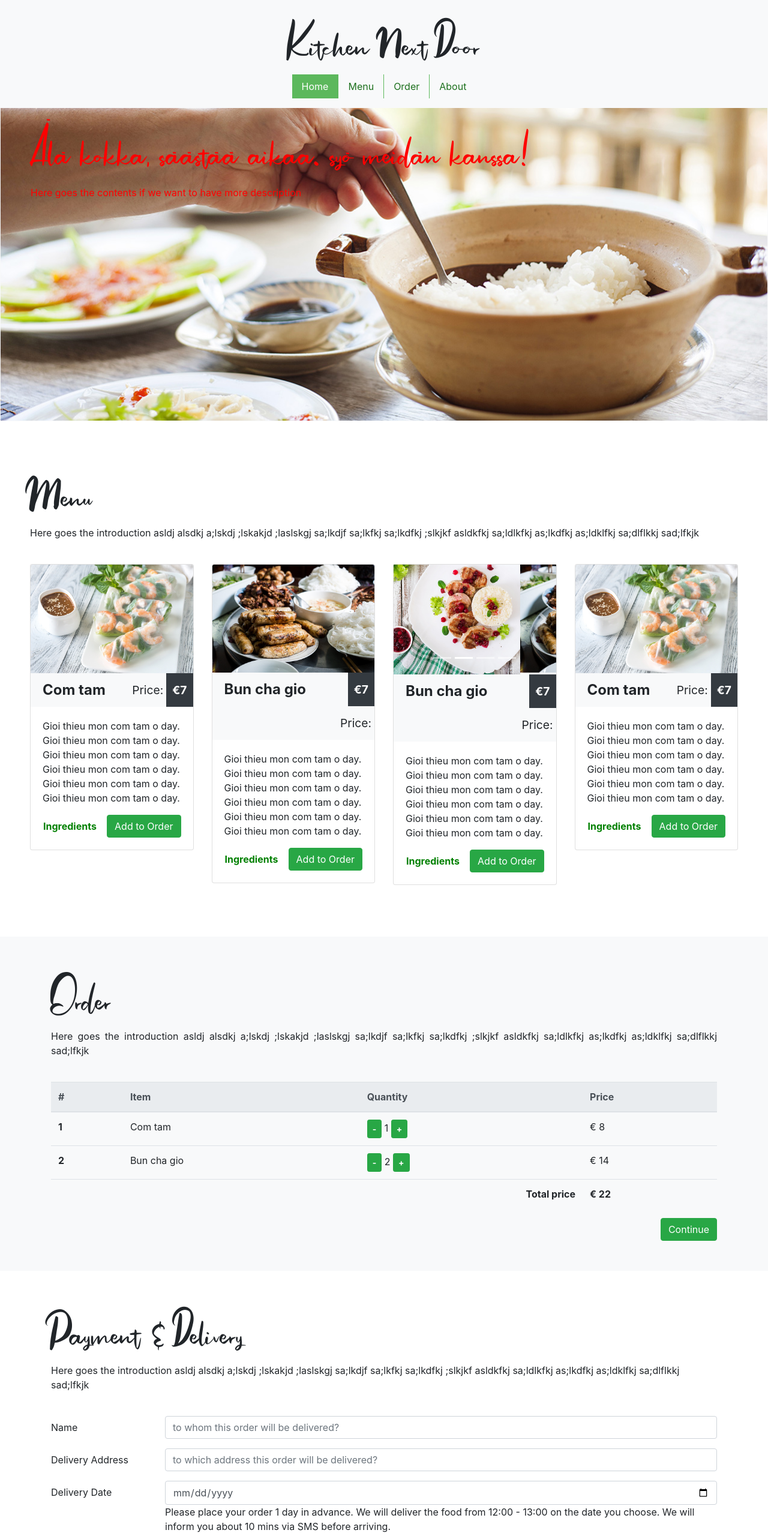
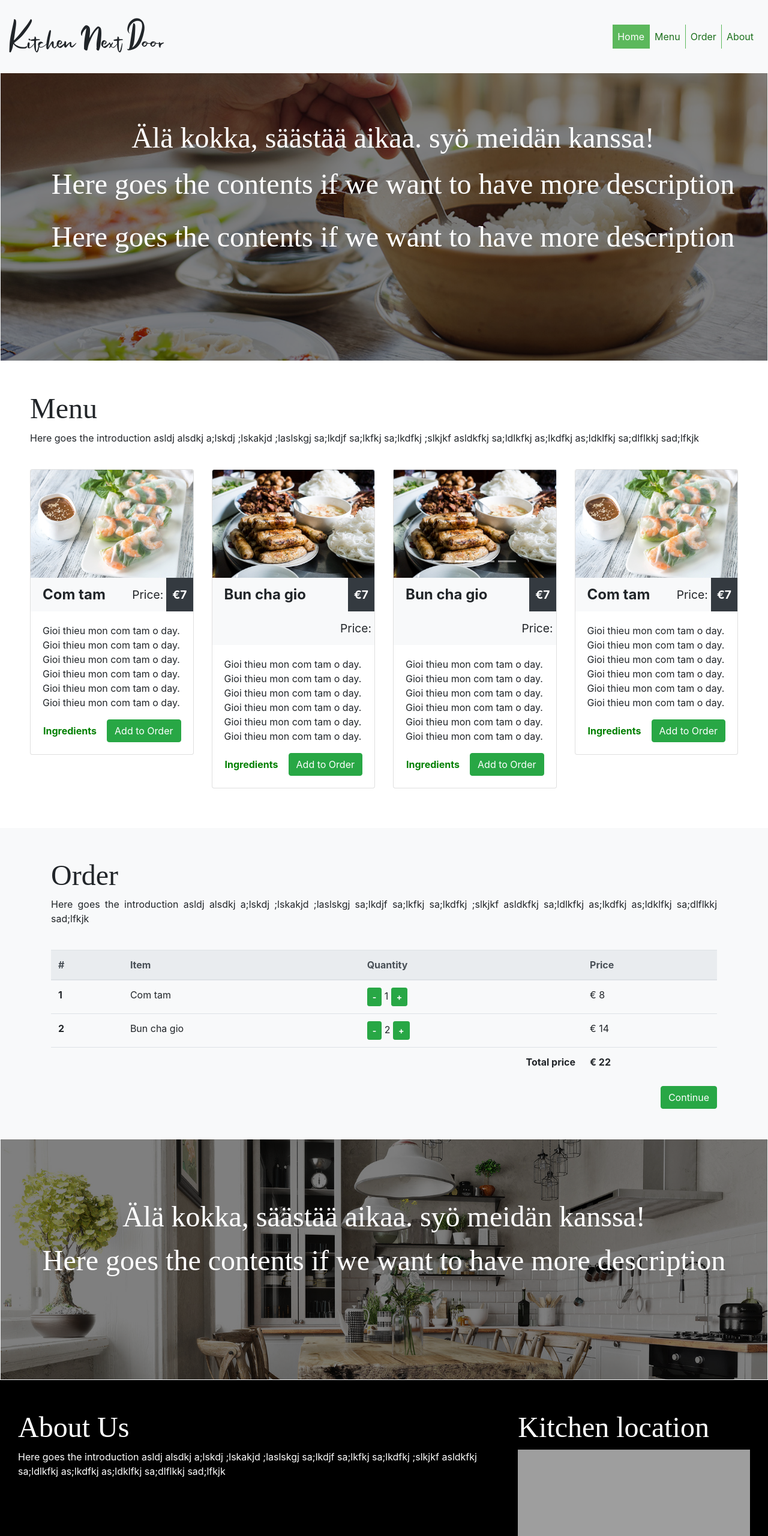
Before and after one commit to devfromfinland/learn-to-code, a plain HTML site: page index.html in a window 1280 px wide. Shown: the top 2560 px of the page at 60% size. Drawn offline with nearby package versions, Linux system fonts and the light colour scheme; some packages are replaced by stand-ins of ours; grey boxes are pictures that could not be loaded; a web font is replaced by a local one.

Commit message:
update layout
+ slider top and bottom
+ responsive menu
+ correct menu click to position
+ menu active update when scrolling down

```diff
--- a/index.html
+++ b/index.html
@@ -8,6 +8,8 @@
     <!-- Bootstrap CSS -->
     <link rel="stylesheet" href="https://maxcdn.bootstrapcdn.com/bootstrap/4.0.0/css/bootstrap.min.css" integrity="sha384-Gn5384xqQ1aoWXA+058RXPxPg6fy4IWvTNh0E263XmFcJlSAwiGgFAW/dAiS6JXm" crossorigin="anonymous">
 
+    <!-- Google Matrial Icons -->
+    <link href="https://fonts.googleapis.com/icon?family=Material+Icons" rel="stylesheet">
 
     <!-- Custom CSS -->
     <link ref="stylesheet" href="kitchen.css" type="text/css">
@@ -42,57 +44,93 @@
         font-style: normal;
       }
 
-      .header {
-        padding-top: 20px;
-        height: 180px;
-        background: #f8f9fa;
+      @font-face {
+        font-family: 'hungrychalk1';
+        src: url('fonts/hungrychalk-1-webfont.woff2') format('woff2'),
+            url('fonts/hungrychalk-1-webfont.woff') format('woff');
+        font-weight: normal;
+        font-style: normal;
+      }
+
+      @font-face {
+        font-family: 'hungrychalk2';
+        src: url('fonts/hungrychalk-2-webfont.woff2') format('woff2'),
+            url('fonts/hungrychalk-2-webfont.woff') format('woff');
+        font-weight: normal;
+        font-style: normal;
+      }
+
+      @font-face {
+        font-family: 'hungrychalk3';
+        src: url('fonts/hungrychalk-3-webfont.woff2') format('woff2'),
+            url('fonts/hungrychalk-3-webfont.woff') format('woff');
+        font-weight: normal;
+        font-style: normal;
       }
 
       h1 {
-        font-family: angoliaregular;
-        font-size: 5em;
+        font-family: hungrychalk1;
+        font-size: 3em;
       }
 
-      .header a {
+      .navbar-brand {
+        font-family: angoliaregular;
+        font-size: 4em;
+        width: 100%;
+      }
+
+      .navbar-nav {
+        margin-right: 0;
+        margin-left: auto;
+      }
+
+      .navbar-nav a {
         border-right:1px solid #5cb85c;
         color: #1c701c;
       }
 
-      .header a:last-child {
+      .navbar-nav a:last-child {
         border-right: none;
       }
 
-      .header a:hover {
+      .navbar-nav a:hover {
         background-color: #5cb85c;
         color: white;
       }
 
-      .header a.active {
+      .navbar-nav a.active {
         background-color: #5cb85c;
         color: white;
       }
 
+      .main-color {
+        color: #1c701c;
+      }
+
       .intro-slider {
         width: 100%;
-        margin-top: 100px;
         height: 500px;
         background-image: url(img/slide1.jpg);
         background-size: cover;
-        /*background-attachment: fixed;*/
+        background-attachment: fixed;
         border: none;
       }
 
       .intro-text1 {
         padding-top: 200px;
         padding-left: 50px;
+        background: rgba(0, 0, 0, 0.5);
+        text-align: center;
+        color: white;
       }
 
       .intro-text1 h1 {
-        color: red;
+        font-family: hungrychalk1;
       }
 
       .intro-text1 p {
-        color: red;
+        font-family: hungrychalk3;
+        font-size: 3em;
       }
 
       .end-slider {
@@ -103,12 +141,20 @@
         border: none;
       }
 
+      .end-text1 {
+        padding: 100px 0;
+        background: rgba(0, 0, 0, 0.5);
+        text-align: center;
+        color: white;
+      }
+
       .end-text1 h1 {
-        color: red;
+        font-family: hungrychalk1;
       }
 
       .end-text1 p {
-        color: red;
+        font-family: hungrychalk3;
+        font-size: 3em;
       }
 
       /* for food card */
@@ -142,8 +188,8 @@
         font-weight: bold;
       }
 
-      /* doesn't work
-      .ingredient-text :hover {
+      /*
+      .ingredient-text:hover {
         background-color: green;
         text-decoration: white;
         color: white;
@@ -180,7 +226,7 @@
       }
 
       #payment {
-        display: block; /* should be none in real */
+        display: none; /* should be none in action */
       }
 
       .site-footer {
@@ -205,7 +251,8 @@
         }
 
         .intro-slider {
-          background-image: url(img/slide1.jpg);
+          background-image: url(img/slide1.jpg); /* should be a smaller size */
+          height: 400px;
         }
 
         .site-footer {
@@ -216,6 +263,33 @@
         #map {
           height: 300px;
         }
+
+        .navbar-brand {
+          width: 200px;
+          font-size: 3em;
+        }
+
+        .navbar-nav a {
+          border-right: none;
+          text-align: center;
+        }
+
+        .intro-text1 {
+          padding-top: 120px;
+        }
+
+        .end-text1 {
+          padding: 70px 0;
+        }
+
+        .full-width {
+          margin: 20px;
+        }
+
+        .order-list {
+          padding-top: 20px;
+          padding-bottom: 20px;
+        }
       }
 
       /* Small devices (portrait tablets and large phones, 600px and up) */
@@ -225,11 +299,6 @@
           margin-right: auto;
           margin-top: 30px;
           margin-bottom: 30px;
-        }
-
-        .order-list {
-          padding-top: 20px;
-          padding-bottom: 20px;
         }
 
         #map {
@@ -285,18 +354,27 @@
   </head>
 
   <body>
-    <div class="header fixed-top">
-      <div class="text-center" id="logo"><h1>Kitchen Next Door</h1></div>
+    <nav class="navbar fixed-top navbar-expand-sm bg-light" id="top-navBar">
+      <div class="navbar-brand">
+        Kitchen Next Door
+      </div>
 
-      <nav class="nav justify-content-center">
-        <a class="nav-item nav-link active" href="#">Home</a>
-        <a class="nav-item nav-link" href="#menu">Menu</a>
-        <a class="nav-item nav-link" href="#order">Order</a>
-        <a class="nav-item nav-link" href="#about">About</a>
-      </nav>
-    </div>
+      <button class="navbar-toggler" type="button" data-toggle="collapse" data-target="#navbarContent" aria-controls="navbarContent" aria-expanded="false" aria-label="Toggle navigation">
+        <!--<span class="navbar-toggler-icon"></span>-->
+        <i class="material-icons main-color">menu</i>
+      </button>
 
-    <div class="sites-contents">
+      <div class="collapse navbar-collapse" id="navbarContent">
+        <div class="navbar-nav mr-auto">
+          <a class="nav-item nav-link active" href="#home" id="menu_item1">Home</a></li>
+          <a class="nav-item nav-link" href="#menu" id="menu_item2">Menu</a></li>
+          <a class="nav-item nav-link" href="#order" id="menu_item3">Order</a></li>
+          <a class="nav-item nav-link" href="#about" id="menu_item4">About</a></li>
+        </div>
+      </div>
+    </nav>
+
+    <div class="sites-contents" id="home">
       <!-- Intro slider section -->
       <div class="card border-light bg-dark text-white" id="first-intro">
         <!-- need opacity and dark overlay background for img -->
@@ -306,11 +384,9 @@
         <div class="card-img-overlay intro-text1">
           <h1 class="card-title">Älä kokka, säästää aikaa. syö meidän kanssa!</h1>
           <p class="card-text">Here goes the contents if we want to have more description</p>
+          <p class="card-text">Here goes the contents if we want to have more description</p>
         </div>
       </div>
-
-      <!-- Space between sections -->
-      <div class="clearfix" style="height: 20px;"></div>
 
       <!-- Food menu section -->
       <div class="row full-width" id="menu">
@@ -473,9 +549,6 @@
         </div>
       </div>
 
-      <!-- Space between sections -->
-      <div class="clearfix" style="height: 20px;"></div>
-
       <!-- Order section -->
       <div class="order-list">
         <div class="clearfix container" id="order">
@@ -521,9 +594,6 @@
           <button type="button" class="btn btn-success float-right" onclick="nextToPayment()">Continue</button>
         </div>
       </div>
-
-      <!-- Space between sections -->
-      <div class="clearfix" style="height: 20px;"></div>
 
       <!-- Payment & delivery section -->
       <div class="clearfix container correct-margin" id="payment">
@@ -587,9 +657,6 @@
         </div>
       </div>
 
-      <!-- Space between sections -->
-      <div class="clearfix" style="height: 20px;"></div>
-
       <!-- Last slider section -->
       <div class="card border-light bg-dark text-white" id="last-intro">
         <!-- need opacity and dark overlay background for img -->
@@ -597,8 +664,8 @@
         <div class="end-slider"></div>
 
         <div class="card-img-overlay end-text1">
-          <h1 class="card-title">Älä kokka, säästää aikaa. syö meidän kanssa!</h1>
-          <p class="card-text">Here goes the contents if we want to have more description</p>
+          <h1>Älä kokka, säästää aikaa. syö meidän kanssa!</h1>
+          <p>Here goes the contents if we want to have more description</p>
         </div>
       </div>
     </div>
@@ -638,9 +705,12 @@
     <!--
     <script src="https://code.jquery.com/jquery-3.2.1.slim.min.js" integrity="sha384-KJ3o2DKtIkvYIK3UENzmM7KCkRr/rE9/Qpg6aAZGJwFDMVNA/GpGFF93hXpG5KkN" crossorigin="anonymous"></script>
     <script src="https://cdnjs.cloudflare.com/ajax/libs/popper.js/1.12.9/umd/popper.min.js" integrity="sha384-ApNbgh9B+Y1QKtv3Rn7W3mgPxhU9K/ScQsAP7hUibX39j7fakFPskvXusvfa0b4Q" crossorigin="anonymous"></script>-->
-    <script src="./js/jquery-3.2.1.slim.min.js"></script>
-    <script src="./js/popper.min.js"></script>
-    <script src="./js/bootstrap.min.js"></script>
+    <script
+    src="https://code.jquery.com/jquery-3.4.1.min.js"
+    integrity="sha256-CSXorXvZcTkaix6Yvo6HppcZGetbYMGWSFlBw8HfCJo="
+    crossorigin="anonymous"></script>
+    <script src="js/popper.min.js"></script>
+    <script src="js/bootstrap.min.js"></script>
 
     <!-- Custom JavaScript -->
     <script>
@@ -668,11 +738,46 @@
       }
 
       $(".nav-item").on("click", function(e){
-        // Remove class active form all li.nav-tiem
-        $("a.nav-item").removeClass("active");
-        // Add Class to current Element.
-        $(this).addClass("active");
+        var scrollAnchor = $(this).attr("href");
+        var scrollPoint = $(scrollAnchor).offset().top - 170;
+
+        // scrollPoint is correct, but scroll animation doesn't work
+        $('body,html').animate({scrollTop: scrollPoint}, 500);
+
+        //return false;
       });
+
+      $('#test').on("click", function() {
+        var scrollPoint = $('#about').offset().top - 150;
+        $('body,html').animate({scrollTop: scrollPoint}, 500);
+      });
+
+      var selector1 = '#menu_item1';
+      var selector2 = '#menu_item2';
+      var selector3 = '#menu_item3';
+      var selector4 = '#menu_item4';
+
+      $(window).scroll(function() {
+        var windscroll = $(window).scrollTop();
+        var sec1 = $('#home').offset().top;
+        var sec2 = $('#menu').offset().top - 200;
+        var sec3 = $('#order').offset().top - 200;
+        var sec4 = $('#about').offset().top - 500;
+
+        if (windscroll < sec2) {
+          $("a.nav-item").removeClass("active");
+          $(selector1).addClass('active');
+        } else if (windscroll < sec3 && windscroll >= sec1) {
+          $("a.nav-item").removeClass("active");
+          $(selector2).addClass('active');
+        } else if (windscroll < sec4 && windscroll >= sec2) {
+          $("a.nav-item").removeClass("active");
+          $(selector3).addClass('active');
+        } else {
+          $("a.nav-item").removeClass("active");
+          $(selector4).addClass('active');
+        }
+      }).scroll();
 
       // Initialize and add the map
       function initMap() {
--- a/kitchen.css
+++ /dev/null
@@ -1,267 +0,0 @@
-/* override bootstrap */
-textarea:focus,
-input[type="text"]:focus,
-input[type="password"]:focus,
-input[type="datetime"]:focus,
-input[type="datetime-local"]:focus,
-input[type="date"]:focus,
-input[type="month"]:focus,
-input[type="time"]:focus,
-input[type="week"]:focus,
-input[type="number"]:focus,
-input[type="email"]:focus,
-input[type="url"]:focus,
-input[type="search"]:focus,
-input[type="tel"]:focus,
-input[type="color"]:focus,
-.uneditable-input:focus {
-  box-shadow: 0 0 8px rgba(57, 145, 39);
-  border-color: rgb(1, 78, 1);
-}
-
-@font-face {
-  font-family: 'angoliaregular';
-  src: url('fonts/angolia-webfont.woff2') format('woff2'),
-      url('fonts/angolia-webfont.woff') format('woff');
-  font-weight: normal;
-  font-style: normal;
-}
-
-.header {
-  padding-top: 20px;
-  height: 180px;
-  background: #f8f9fa;
-}
-
-h1 {
-  font-family: angoliaregular;
-  font-size: 5em;
-}
-
-.header a {
-  border-right:1px solid #5cb85c;
-  color: #1c701c;
-}
-
-.header a:last-child {
-  border-right: none;
-}
-
-.header a:hover {
-  background-color: #5cb85c;
-  color: white;
-}
-
-.header a.active {
-  background-color: #5cb85c;
-  color: white;
-}
-
-.intro-slider {
-  width: 100%;
-  margin-top: 100px;
-  height: 500px;
-  background-image: url(img/slide1.jpg);
-  background-size: cover;
-  /*background-attachment: fixed;*/
-  border: none;
-}
-
-.intro-text1 {
-  padding-top: 200px;
-  padding-left: 50px;
-}
-
-.intro-text1 h1 {
-  color: red;
-}
-
-.intro-text1 p {
-  color: red;
-}
-
-.end-slider {
-  width: 100%;
-  height: 400px;
-  background-image: url(img/slide2.jpg);
-  background-size: cover;
-  border: none;
-}
-
-.end-text1 h1 {
-  color: red;
-}
-
-.end-text1 p {
-  color: red;
-}
-
-/* for food card */
-.food-name {
-  padding: 10px 20px;
-  font-weight: bold;
-  font-size: 1.5em;
-}
-
-/* for food card */
-.price-tag {
-  padding-left: 10px;
-  padding-right: 10px;
-  line-height: 56px;
-  font-size: 1.2em;
-  color: white;
-  font-weight: bold;
-  vertical-align: middle;
-}
-
-.price-text {
-  line-height: 56px;
-  font-size: 1.2em;
-  vertical-align: middle;
-  padding-right: 5px;
-}
-
-.ingredient-text {
-  padding-left: 0;
-  color: green;
-  font-weight: bold;
-}
-
-/* doesn't work
-.ingredient-text :hover {
-  background-color: green;
-  text-decoration: white;
-  color: white;
-}
-*/
-
-/* for order */
-.order-list {
-  background-color: #f8f9fa;
-  padding-top: 50px;
-  padding-bottom: 50px;
-}
-
-.order-list td.align-right {
-  text-align: right;
-}
-
-/* for row */
-.correct-margin {
-  margin-top: 200px;
-  margin-bottom: 200px;
-  margin-left: auto;
-  margin-right: auto;
-}
-
-.full-width {
-  margin: 50px;
-}
-
-.add-to-cart {
-  position: absolute;
-  right: 20px;
-  bottom: 20px;
-}
-
-#payment {
-  display: block; /* should be none in real */
-}
-
-.site-footer {
-  background-color: black;
-  color: white;
-  padding-top: 50px;
-  padding-bottom: 50px;
-  padding-left: 30px;
-  padding-right: 30px;
-}
-
-  /* Set the size of the div element that contains the map */
-  #map {
-  height: 200px;
-  width: 100%;  /* The width is the width of the web page */
-  }
-
-/* Extra small devices (phones, 600px and down) */
-@media only screen and (max-width: 600px) {
-  .correct-margin {
-    margin: 0px;
-  }
-
-  .intro-slider {
-    background-image: url(img/slide1.jpg);
-  }
-
-  .site-footer {
-    align-content: center;
-    text-align: center;
-  }
-
-  #map {
-    height: 300px;
-  }
-}
-
-/* Small devices (portrait tablets and large phones, 600px and up) */
-@media only screen and (min-width: 600px) {
-  .correct-margin {
-    margin-left: auto;
-    margin-right: auto;
-    margin-top: 30px;
-    margin-bottom: 30px;
-  }
-
-  .order-list {
-    padding-top: 20px;
-    padding-bottom: 20px;
-  }
-
-  #map {
-    height: 300px;
-  }
-}
-
-/* Medium devices (landscape tablets, 768px and up) */
-@media only screen and (min-width: 768px) {
-  .correct-margin {
-    margin-left: auto;
-    margin-right: auto;
-  }
-
-  .order-list {
-    padding-top: 40px;
-    padding-bottom: 40px;
-  }
-}
-
-/* Large devices (laptops/desktops, 992px and up) */
-@media only screen and (min-width: 992px) {
-  .correct-margin {
-    margin-left: auto;
-    margin-right: auto;
-  }
-
-  .order-list {
-    padding-top: 50px;
-    padding-bottom: 50px;
-  }
-}
-
-/* Extra large devices (large laptops and desktops, 1200px and up) */
-@media only screen and (min-width: 1200px) {
-  .intro-slider {
-    height: 600px;
-    background-image: url(img/slide1.jpg);
-  }
-
-  .correct-margin {
-    margin-left: auto;
-    margin-right: auto;
-  }
-
-  .order-list {
-    padding-top: 50px;
-    padding-bottom: 50px;
-  }
-}
```
